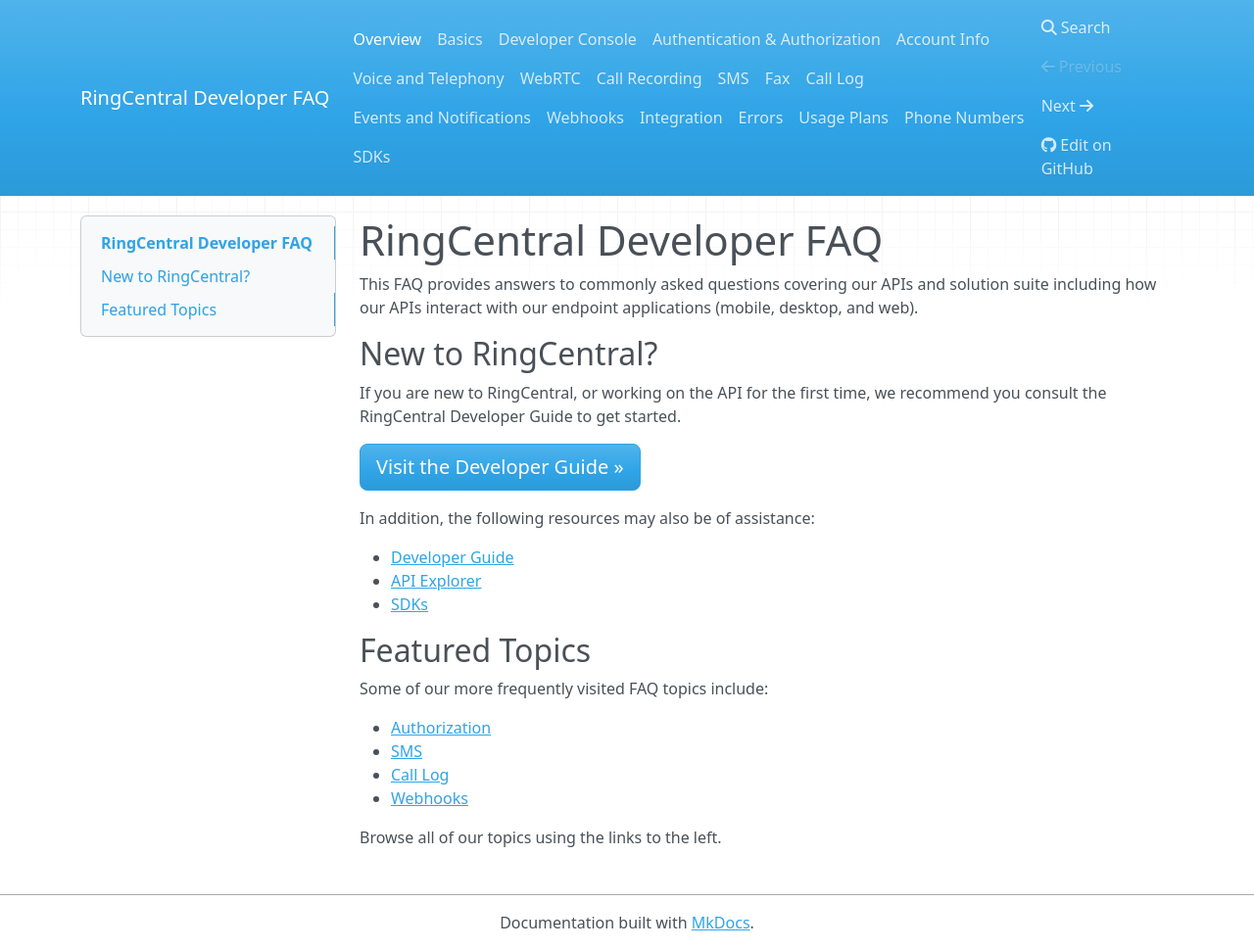
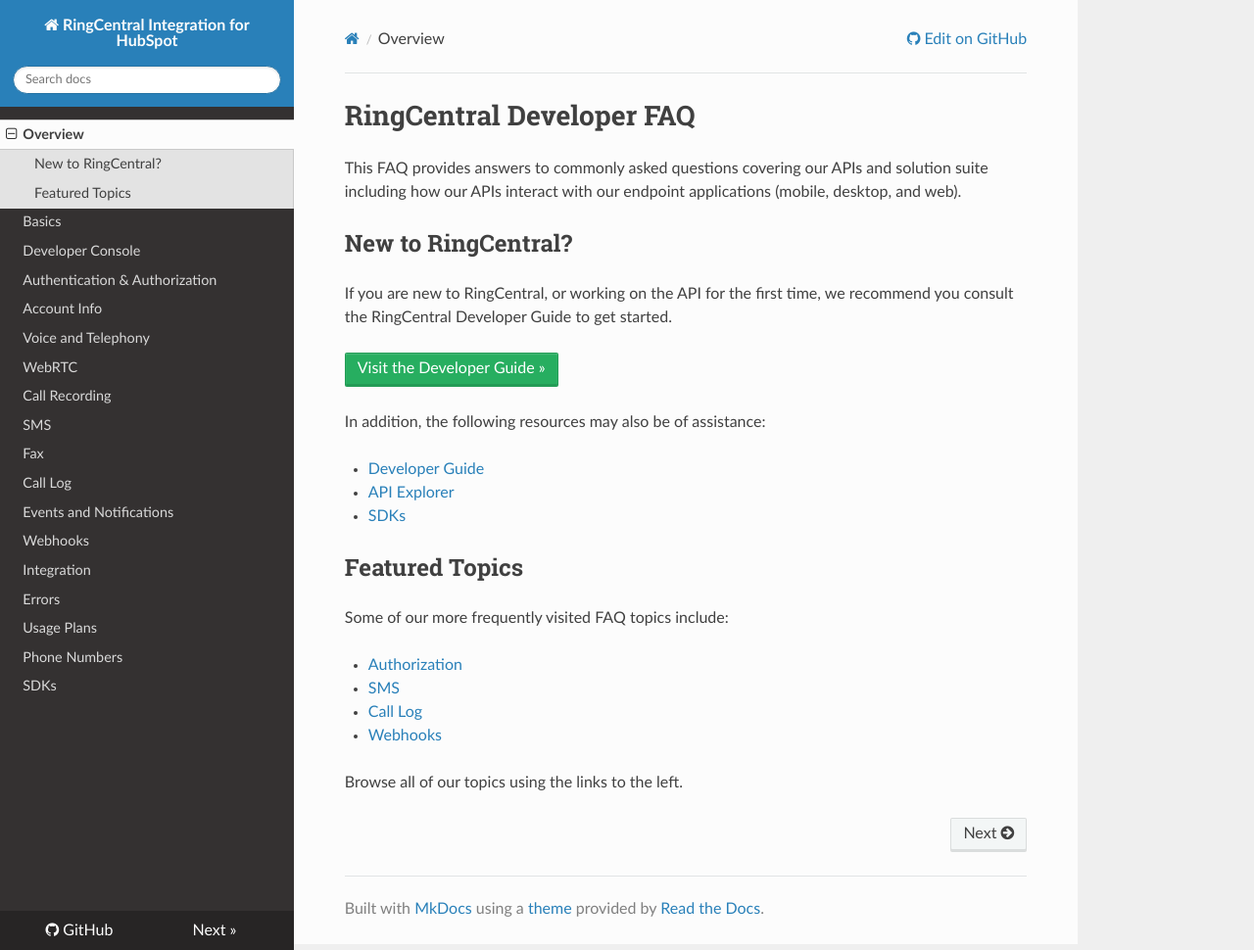
Before and after one commit to ringcentral/ringcentral-integration-for-hubspot, an MkDocs documentation site: the page built from docs/index.md, in a window 1280 px wide and 970 px high. Shown: the whole window at 98% size. Built offline with MkDocs 1.6.1, drawn with Linux system fonts in a browser that asks for light colours; nearby versions of some CDN libraries; old or Windows-style settings are respelled for this version of MkDocs.

Commit message:
update theme

```diff
--- a/mkdocs.yml
+++ b/mkdocs.yml
@@ -1,8 +1,8 @@
-site_name: RingCentral Developer FAQ
-site_url: https://developers.ringcentral.com
-site_favicon: favicon.ico
-repo_url: https://github.com/ringcentral/ringcentral-faq
+site_name: RingCentral Integration for HubSpot
+site_url: https://github.com/grokify/ringcentral-integration-for-hubspot
+repo_url: https://github.com/grokify/ringcentral-integration-for-hubspot.git
 docs_dir: docs
+theme: readthedocs
 
 #extra_css: [extra.css]
 #extra_javascript: [fonts.js]
```
